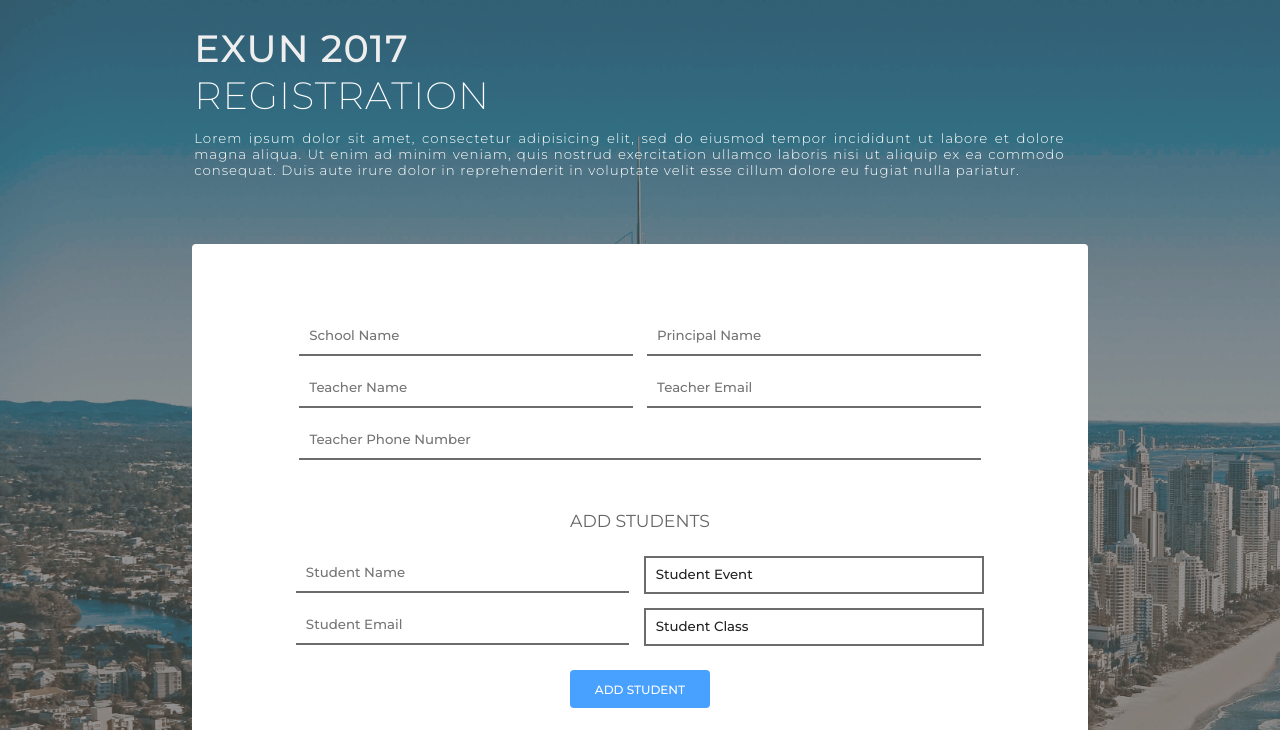
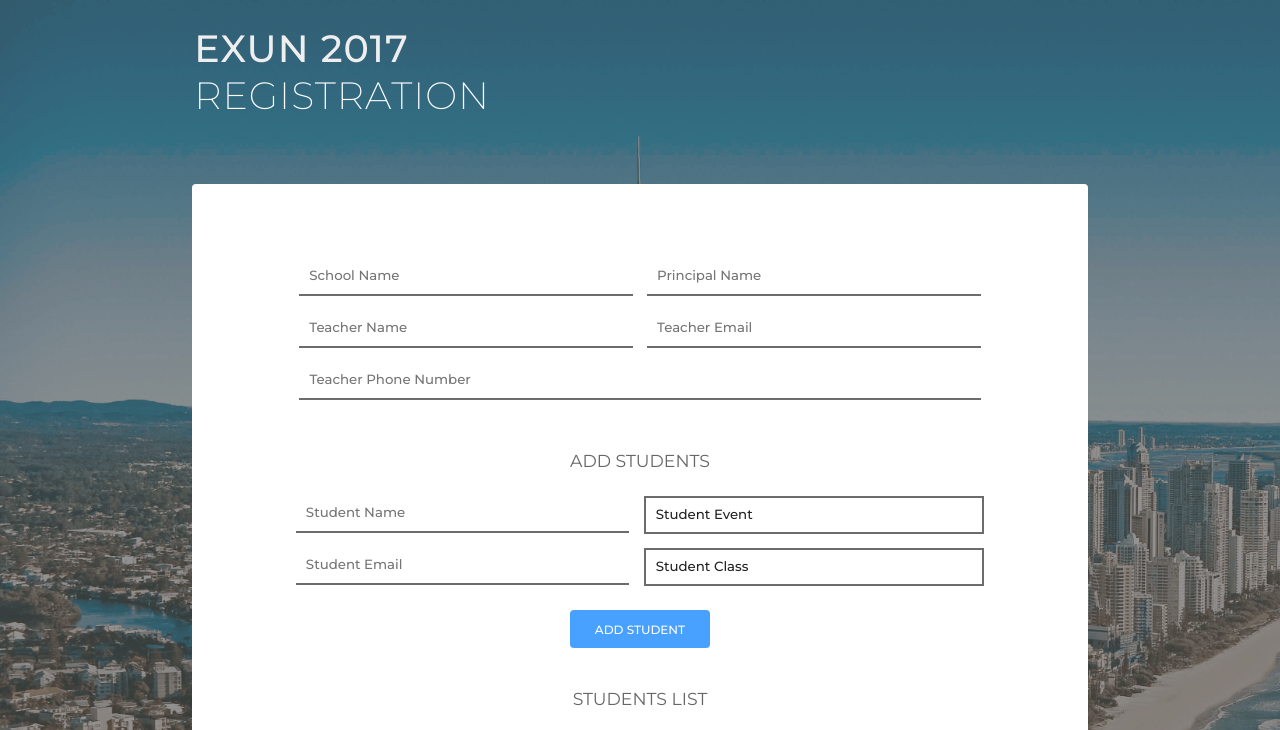
Before and after one commit to rohan-dhar/exun-dash, a PHP site: page /exunDash/ in a window 1280 px wide. Shown: the part 75-805 px from the top of the page. Run offline with PHP 8.4, Linux system fonts and the light colour scheme.

Commit message:
Animation bug fixes

```diff
--- a/css/ui.css
+++ b/css/ui.css
@@ -98,7 +98,7 @@ header{
 .ui-page-content{
 	position: relative;
 	margin: auto;
-	margin-top: 300px;
+	margin-top: 240px;
 	margin-bottom: 80px;
 	padding-top: 35px;
 	padding-bottom: 35px;
--- a/index.php
+++ b/index.php
@@ -15,13 +15,6 @@
 	<body>
 		<?php require("struct/header.php"); ?>
 		<h1 class="ui-page-head"> <b> Exun 2017</b><br>Registration</h1><br>
-		<div class="ui-page-desc">
-			Lorem ipsum dolor sit amet, consectetur adipisicing elit, sed do eiusmod
-			tempor incididunt ut labore et dolore magna aliqua. Ut enim ad minim veniam,
-			quis nostrud exercitation ullamco laboris nisi ut aliquip ex ea commodo
-			consequat. Duis aute irure dolor in reprehenderit in voluptate velit esse
-			cillum dolore eu fugiat nulla pariatur.
-		</div>
 		<div class="ui-page-content reg-content">
 			<input type="text" class="ui-inp-text reg-inp" id="reg-school-name" placeholder="School Name">
 			<input type="text" class="ui-inp-text reg-inp" id="reg-principal-name" placeholder="Principal Name">
```
